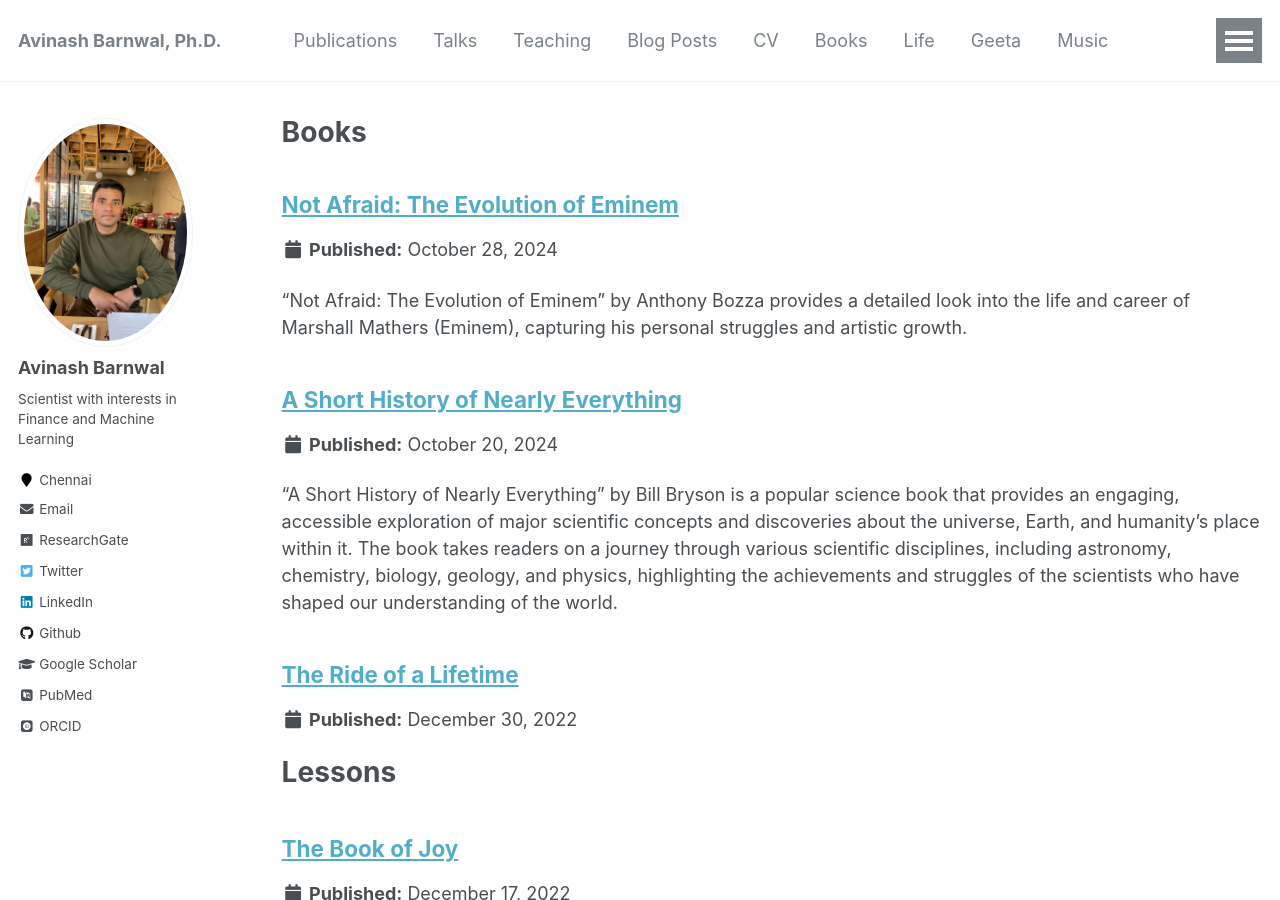
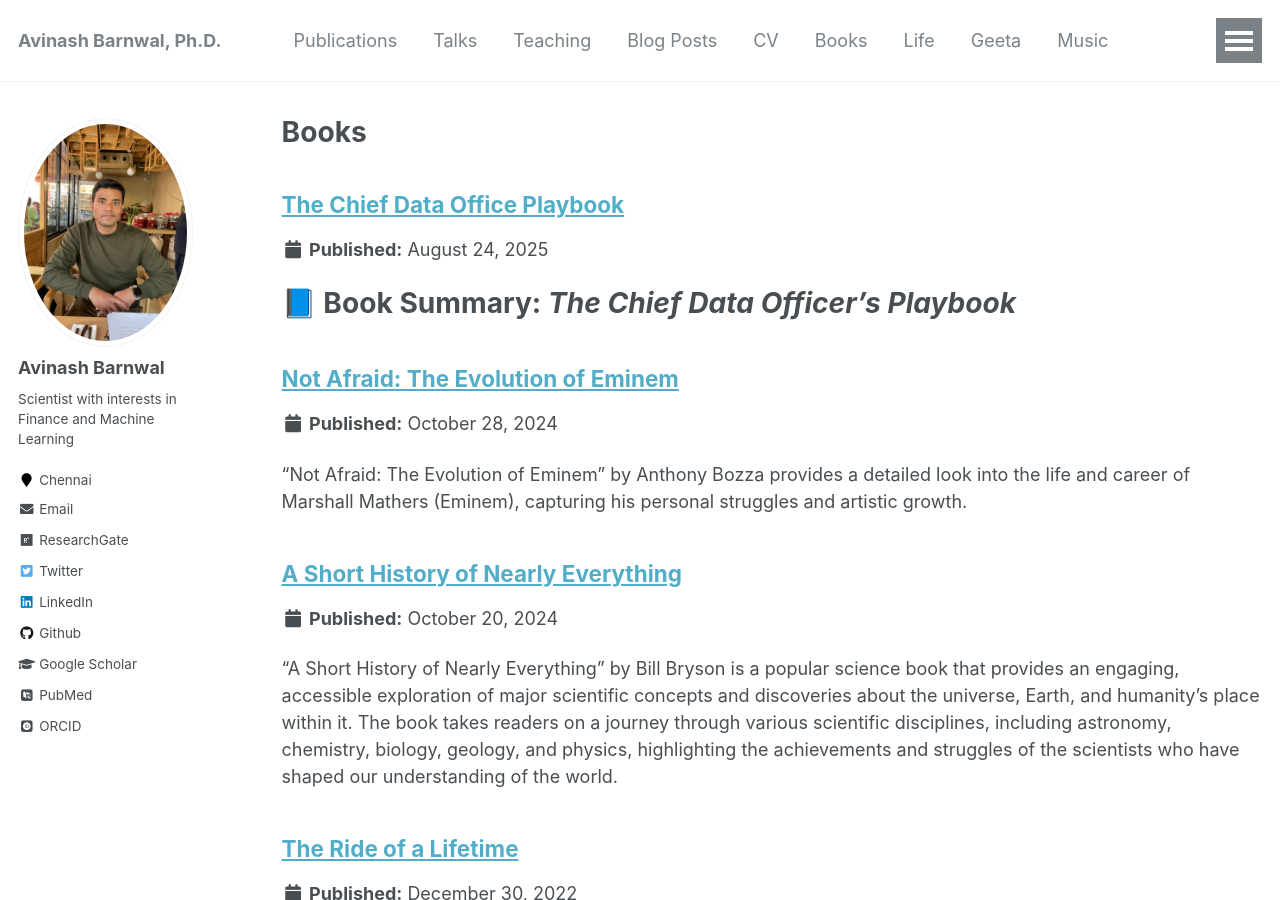
Before and after one commit to avinashbarnwal/avinashbarnwal.github.io, a Jekyll site: the page built from _pages/books.html, in a window 1280 px wide and 900 px high. Built offline with Jekyll 4.4.1, drawn with Linux system fonts in a browser that asks for light colours; some web fonts are replaced.

Commit message:
Update and rename The chief_data_officer_playbook.md to the_chief_data_officer_playbook.md

```diff
--- a/_books/The chief_data_officer_playbook.md
+++ b/_books/the_chief_data_officer_playbook.md
@@ -1,3 +1,13 @@
+---
+title: "The Chief Data Office Playbook"
+collection: books
+type: "Non-Fictional"
+permalink: /books/the_chief_data_officer_playbook
+date: 2025-08-24
+---
+
+
+
 # 📘 Book Summary: *The Chief Data Officer's Playbook*
 
 *By Caroline Carruthers & Peter Jackson*
```
